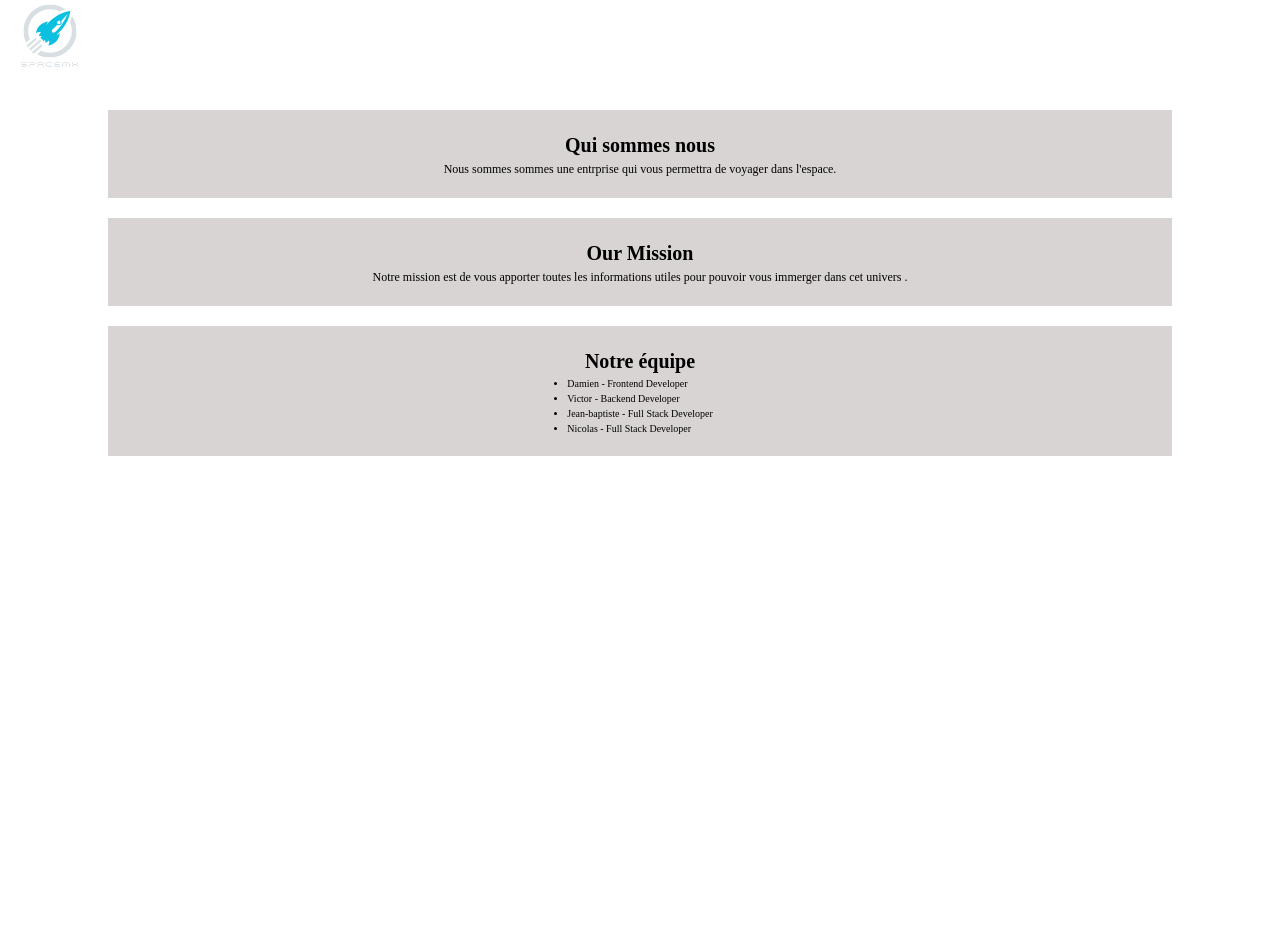
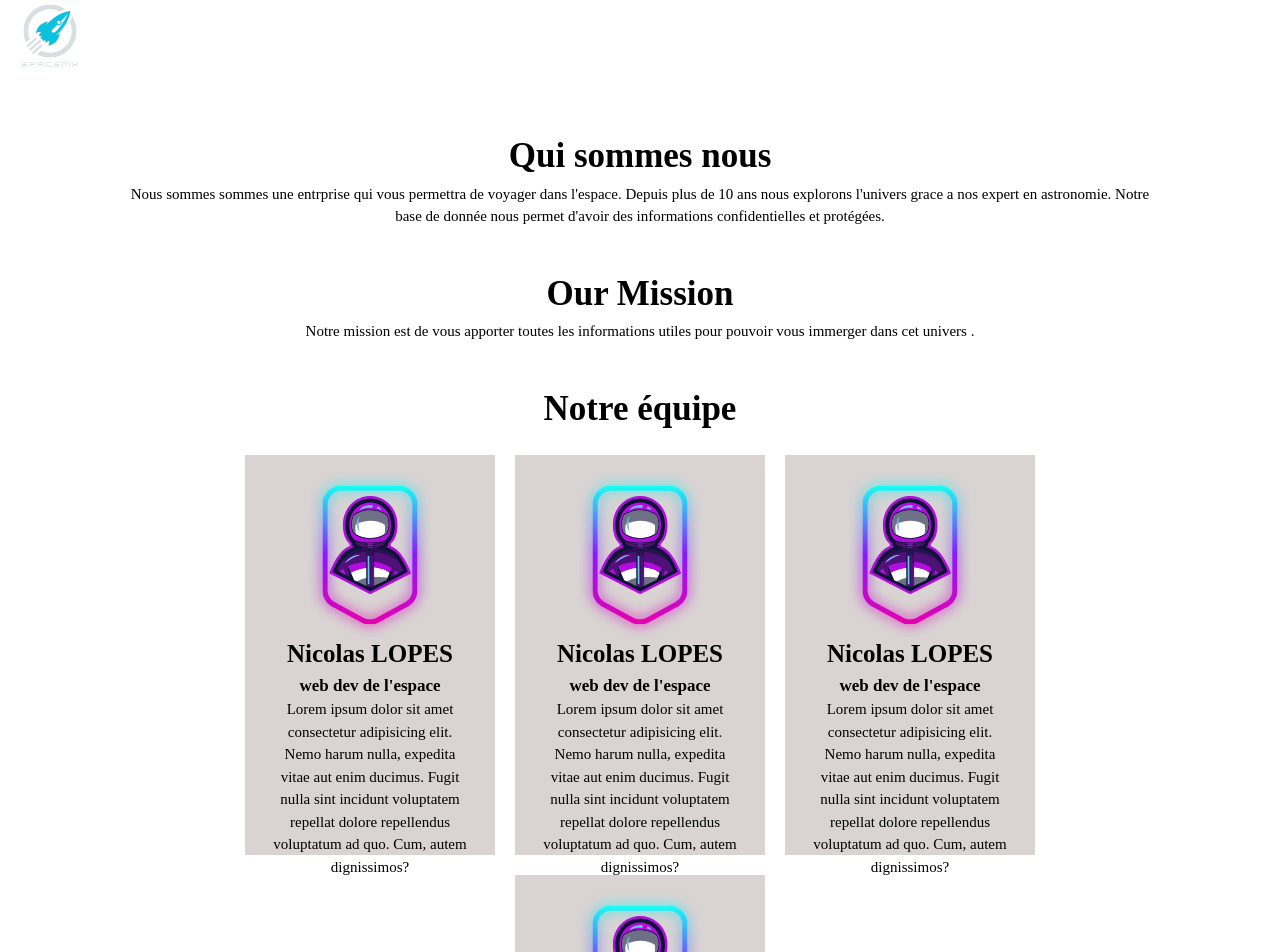
Before and after one commit to WildCodeSchool/2023-02-JS-RemoteFR-DeVMX-P2-G1-Machonauts, a React (Vite) app in the folder frontend/: page / in a window 1280 px wide. Shown: the top 952 px of the page. Before the commit the page ends 800 px from the top, so only its background shows below. Built offline with nearby package versions, Linux system fonts and the light colour scheme.

Commit message:
Add component teamcard and scss

```diff
--- /dev/null
+++ b/frontend/src/components/TeamCard.jsx
@@ -0,0 +1,22 @@
+import imgProfil from "../assets/Monaut.svg";
+
+function TeamCard() {
+  return (
+    <div className="card-machaunaut-container">
+      <div className="picture-profil-container">
+        <img src={imgProfil} alt="" />
+        <h1>Nicolas LOPES</h1>
+        <h2>web dev de l'espace</h2>
+      </div>
+      <div className="caracteristique-infos-container">
+        <p>
+          Lorem ipsum dolor sit amet consectetur adipisicing elit. Nemo harum
+          nulla, expedita vitae aut enim ducimus. Fugit nulla sint incidunt
+          voluptatem repellat dolore repellendus voluptatum ad quo. Cum, autem
+          dignissimos?
+        </p>
+      </div>
+    </div>
+  );
+}
+export default TeamCard;
--- a/frontend/src/pages/AboutUs.jsx
+++ b/frontend/src/pages/AboutUs.jsx
@@ -1,3 +1,5 @@
+import TeamCard from "../components/TeamCard";
+
 function AboutUs() {
   return (
     <div className="aboutUs-container-global">
@@ -5,7 +7,9 @@ function AboutUs() {
         <h1>Qui sommes nous</h1>
         <p>
           Nous sommes sommes une entrprise qui vous permettra de voyager dans
-          l'espace.
+          l'espace. Depuis plus de 10 ans nous explorons l'univers grace a nos
+          expert en astronomie. Notre base de donnée nous permet d'avoir des
+          informations confidentielles et protégées.
         </p>
       </div>
       <div className="mission-infos-container">
@@ -18,10 +22,10 @@ function AboutUs() {
       <div className="team-infos-container">
         <h1>Notre équipe</h1>
         <ul>
-          <li>Damien - Frontend Developer</li>
-          <li>Victor - Backend Developer</li>
-          <li>Jean-baptiste - Full Stack Developer</li>
-          <li>Nicolas - Full Stack Developer</li>
+          <TeamCard />
+          <TeamCard />
+          <TeamCard />
+          <TeamCard />
         </ul>
       </div>
     </div>
--- a/frontend/src/sass/_aboutUs.scss
+++ b/frontend/src/sass/_aboutUs.scss
@@ -4,7 +4,6 @@
     justify-content: center;
     align-items: center;
     margin-top: 3rem;
-    gap: 2rem;
     width: 100%;
 
     .entreprise-infos-container{
@@ -14,7 +13,6 @@
         align-items: center;
         padding: 2rem;
         width: 80%;
-        background-color: rgba(207, 201, 201, 0.795);
     }
 
     .mission-infos-container{
@@ -24,7 +22,6 @@
         align-items: center;
         padding: 2rem;
         width: 80%;
-        background-color: rgba(207, 201, 201, 0.795);
     }
 
     .team-infos-container{
@@ -34,14 +31,21 @@
         align-items: center;
         padding: 2rem;
         width: 80%;
-        background-color: rgba(207, 201, 201, 0.795);
     }
 
     h1{
-        font-size: 2rem;
+        font-size: 3.5rem;
     }
 
     p{
-        font-size: 1.2rem;
+        font-size: 1.5rem;
+        text-align: center;
+    }
+    ul{
+        display: flex;
+        flex-wrap: wrap;
+        justify-content: center;
+        gap: 2rem;
+        padding-top: 2rem;
     }
 }
--- /dev/null
+++ b/frontend/src/sass/_team_card.scss
@@ -0,0 +1,45 @@
+.card-machaunaut-container{
+    background-color: rgba(212, 206, 206, 0.884);
+    display: flex;
+    flex-direction: column;
+    align-items: center;
+    height: 40rem;
+    width: 33rem;
+
+    .picture-profil-container{
+        display: flex;
+        flex-direction: column;
+        align-items: center;
+
+        img{
+            width: 20rem;
+            height: 20rem;
+        }
+        h1{
+            margin-top: -2rem;
+            font-size: 2.5rem;
+        }
+        h2{
+            font-size: 1.7rem;
+        }
+
+    }
+    .caracteristique-infos-container{
+        display: flex;
+        justify-content: center;
+        p{
+            font-size: 1.5rem;
+            text-align: center;
+            width: 80%;
+        }
+    }
+  }
+  @media screen and (min-width:774px) {
+    .card-machaunaut-container{
+        width: 30rem;
+    }
+}
+  @media screen and (min-width:1024px) {
+    .card-machaunaut-container{
+        width: 25rem;
+    }}
--- a/frontend/src/styles.scss
+++ b/frontend/src/styles.scss
@@ -9,3 +9,4 @@
 @use 'sass/base/print';
 @use 'sass/header';
 @use 'sass/aboutUs';
+@use 'sass/team_card';
```
Also changed, not shown: frontend/src/assets/Monaut.svg (added).
